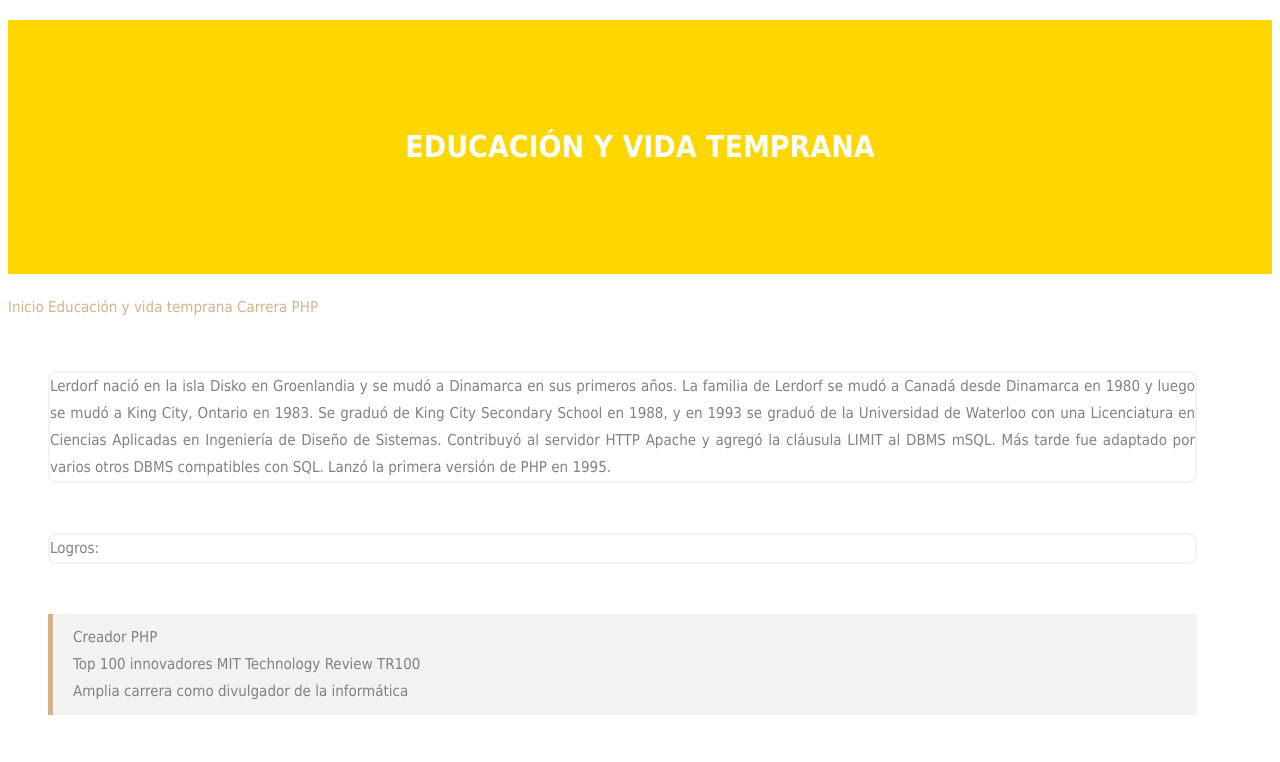
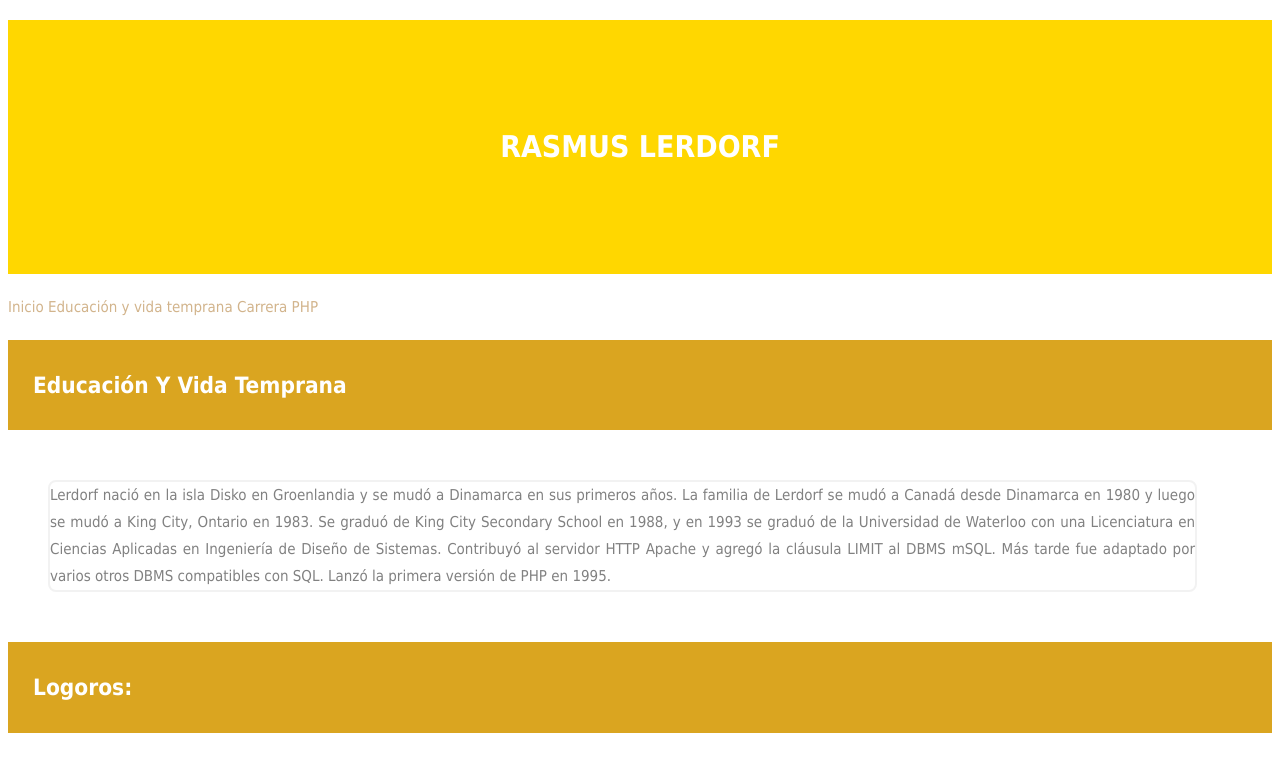
Before and after one commit to UO263799/practica1-SEW-2021, a plain HTML site: page earlylife.html in a window 1280 px wide. Shown: the top 762 px of the page. Drawn offline with Linux system fonts and the light colour scheme.

Commit message:
Add files via upload

```diff
--- a/earlylife.html
+++ b/earlylife.html
@@ -17,7 +17,7 @@
 
 	<header>
 		<!--Datos con el contenido-->
-		<h1> Educación y vida temprana </h1>
+		<h1> Rasmus Lerdorf </h1>
 	</header>
 
 
@@ -31,6 +31,7 @@
 
 
 	<section>
+		<h2>Educación y vida temprana</h2>
 		<p> Lerdorf nació en la isla Disko en Groenlandia y se mudó a Dinamarca en sus primeros años. La familia de
 			Lerdorf
 			se mudó a Canadá desde Dinamarca en 1980 y luego se mudó a King City, Ontario en 1983. Se graduó de King
@@ -45,7 +46,7 @@
 
 
 	<section>
-		<p>Logros: </p>
+		<h2>Logoros: </h2>
 		<ul>
 			<li>Creador PHP</li>
 			<li>Top 100 innovadores MIT Technology Review TR100</li>
```
Also changed, not shown: career.html (+3 -1 lines), index.html (+3 -1 lines), php.html (+4 -1 lines).
